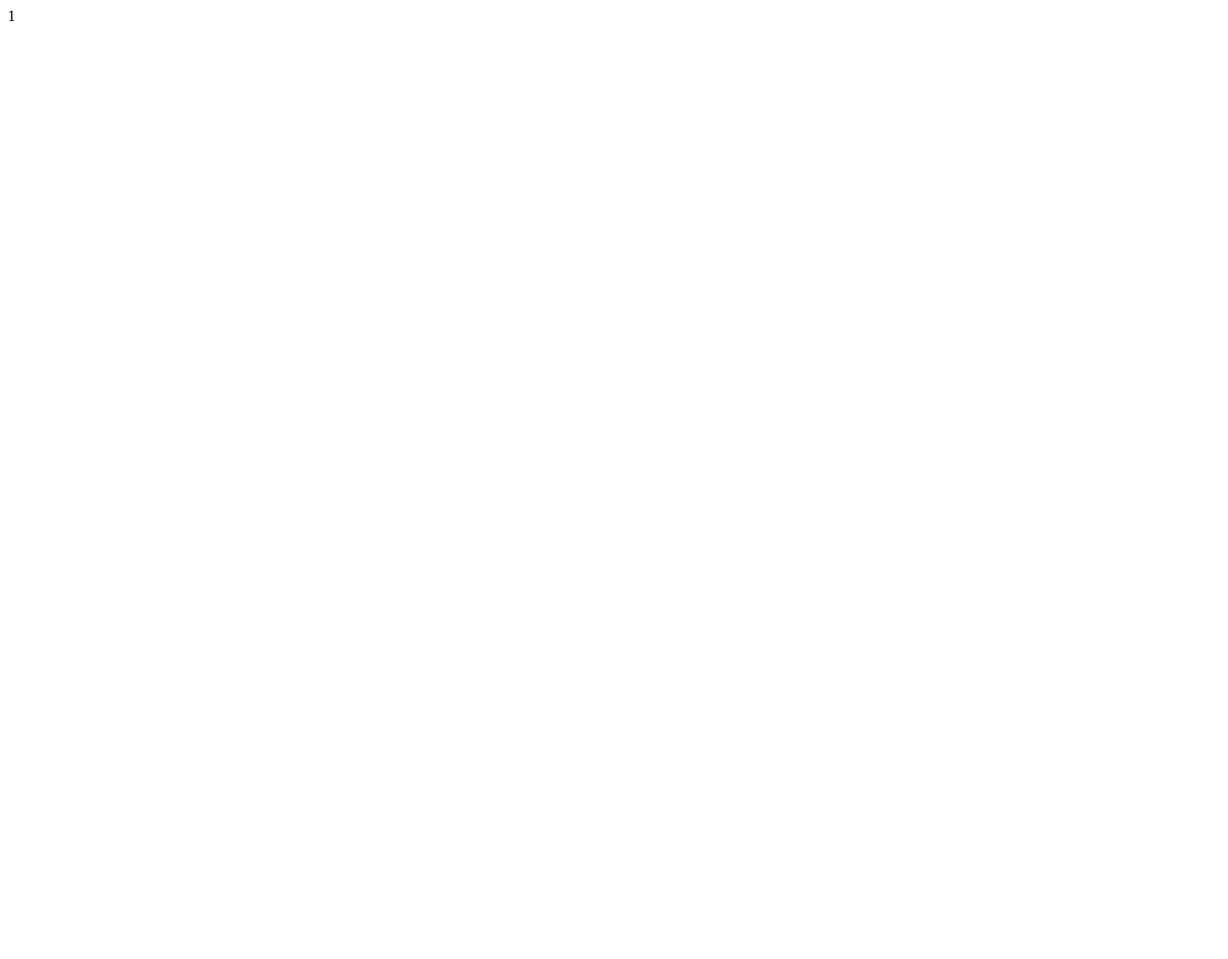
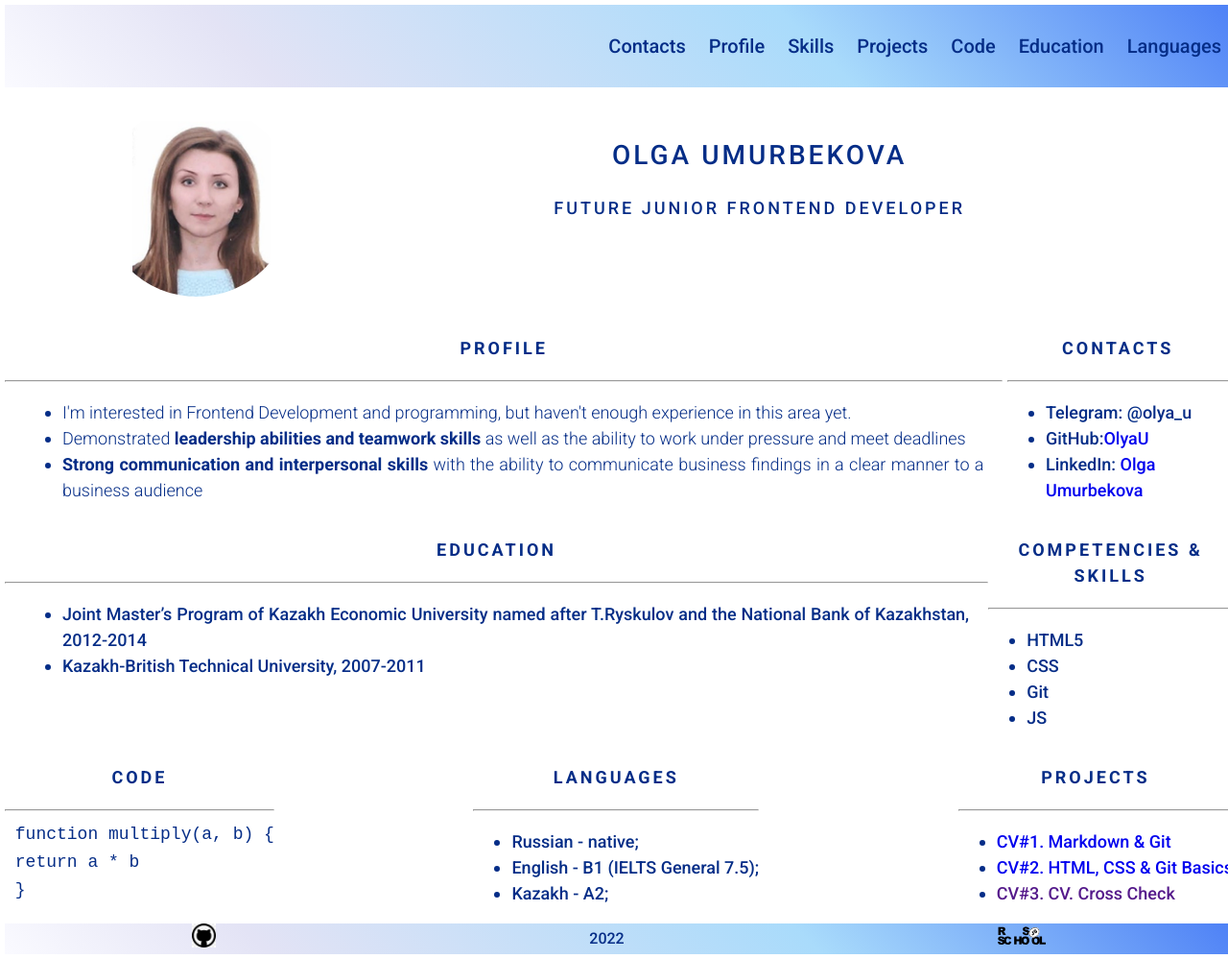
Before and after one commit to OlyaU/rsschool-cv, a plain HTML site: page index.html in a window 1280 px wide. Shown: the whole page at 96% size. Before the commit the page ends 800 px from the top, so only its background shows below. Drawn offline with Linux system fonts and the light colour scheme.

Commit message:
feat add new parts of cv

```diff
--- a/index.html
+++ b/index.html
@@ -1,13 +1,128 @@
 <!DOCTYPE html>
 <html lang="en">
 <head>
-    <title>Olga Umurbekova</title>
+    <title>CV - Olga Umurbekova</title>
+    <meta charset="utf-8">
+    <meta http-equiv="X-UA-Compatible" content="IE=edge">
+    <meta name="viewport" content="width=device-width, initial-scale=1.0">
+    <meta name="description" content="CV project - Olga Umurbekova">
+    <link rel="shortcut icon" href="./assets/img/favicon.ico">
+    <link rel="preconnect" href="https://fonts.googleapis.com">
+    <link rel="preconnect" href="https://fonts.gstatic.com" crossorigin>
+    <link href="https://fonts.googleapis.com/css2?family=Roboto:wght@100;300;500;700&display=swap" rel="stylesheet">
+    <link rel="stylesheet" href="style.css">
 </head>
 <body>
-    <main>
-        <div>
-         1
+ <header class="header">
+    <div class="header-container">
+    <nav class="nav-container">
+        <ul class="list">
+            <li class="list-item"><a href="#contacts" class="nav-link">Contacts</a></li>
+            <li class="list-item"><a href="#profile" class="nav-link">Profile</a></li>
+            <li class="list-item"><a href="#skills" class="nav-link">Skills</a></li>
+            <li class="list-item"><a href="#projects" class="nav-link">Projects</a></li>
+            <li class="list-item"><a href="#code" class="nav-link">Code</a></li>
+            <li class="list-item"><a href="#education" class="nav-link">Education</a></li>
+            <li class="list-item"><a href="#languages" class="nav-link">Languages</a></li>
+        </ul>
+    </nav>
+    </div>
+ </header>
+    <main class="main">
+        <div class="main-container">
+          <p>
+            <img class="profile-photo" src="assets/img/img.png" alt="profile-photo">
+          </p>
+          <section>
+              <h1 class="title">Olga Umurbekova</h1>
+              <h2 class="position">Future Junior Frontend Developer</h2>
+          </section>
+          <section>
+              <h2>&nbsp;</h2>
+          </section>
+        </div>
+        <div class="main-container">
+            <section>
+                <h2 class="section-title" id="profile">Profile</h2>
+                <hr>
+                <ul class="profile-text-style">
+                    <li>I'm interested in Frontend Development and programming, but haven't enough experience in this area yet.</li>
+                    <li>Demonstrated <b>leadership abilities and teamwork skills</b> as well as the ability to work under pressure and meet deadlines</li>
+                    <li><b>Strong communication and interpersonal skills</b> with the ability to communicate business findings in a clear manner to a business audience</li>
+                </ul>
+                </section>
+                <span>&nbsp;</span>
+                <section>
+                    <h2 class="section-title" id="contacts">Contacts</h2>
+                    <hr>
+                    <ul class="contacts-style">
+                        <li>Telegram: @olya_u</li>
+                        <li>GitHub:<a class="text-link" href="https://github.com/OlyaU">OlyaU</a></li>
+                        <li>LinkedIn:<a class="text-link" href="https://www.linkedin.com/in/olga-umurbekova/"> Olga Umurbekova</a></li>
+                    </ul>
+                </section>
+                <span>&nbsp;</span>
+
+                </div>
+                <div class="main-container-sev">
+                    <section>
+                        <h2 class="section-title" id="education">Education</h2>
+                        <hr>
+                            <ul>
+                                <li class="work-title">Joint Master’s Program of Kazakh Economic University
+        named after T.Ryskulov and the National Bank of Kazakhstan, 2012-2014
+                                </li>
+                                 <li class="work-title">Kazakh-British Technical University, 2007-2011
+                                </li>
+                            </ul>
+                    </section>
+                    <section>
+                    <h2 class="section-title" id="skills">Competencies & Skills</h2>
+                    <hr>
+                    <ul class="contacts-style">
+                        <li>HTML5</li>
+                        <li>CSS</li>
+                        <li>Git</li>
+                        <li>JS</li>
+                    </ul>
+                </section>
+
+                </div>
+
+        <div class="main-container-sev">
+            <section>
+                <h2 class="section-title" id="code">Code</h2>
+                <hr>
+                <code>&nbsp;function multiply(a, b)&nbsp;{<br/>
+                    &nbsp;return a * b<br/>
+                    &nbsp;}</code>
+            </section>
+            <section>
+                <h2 class="section-title" id="languages">Languages</h2>
+                <hr>
+                <ul>
+                    <li>Russian - native;</li>
+                    <li>English - B1 (IELTS General 7.5);</li>
+                    <li>Kazakh - A2;</li>
+                </ul>
+            </section>
+            <section>
+                <h2 class="section-title" id="projects">Projects</h2>
+                <hr>
+                <ul>
+                    <li><a class="text-link" href="https://olyau.github.io/rsschool-cv/cv">CV#1. Markdown & Git</a></li>
+                    <li><a class="text-link" href="https://olyau.github.io/rsschool-cv/cv">CV#2. HTML, CSS & Git Basics</a></li>
+                    <li><a class="text-link" href="">CV#3. CV. Cross Check</a></li>
+                </ul>
+            </section>
         </div>
     </main>
+
+ <footer class="footer">
+        <span><a href="https://github.com/OlyaU"> <img width="25" height="25" src="assets/img/1.jpeg" alt="github"></a></span>
+        <span>2022</span>
+        <span><a href="https://rs.school/js/"> <img src="assets/img/rs_school_js.svg" alt="logo" width="50"></a> </span>
+
+</footer>
 </body>
 </html>
```
